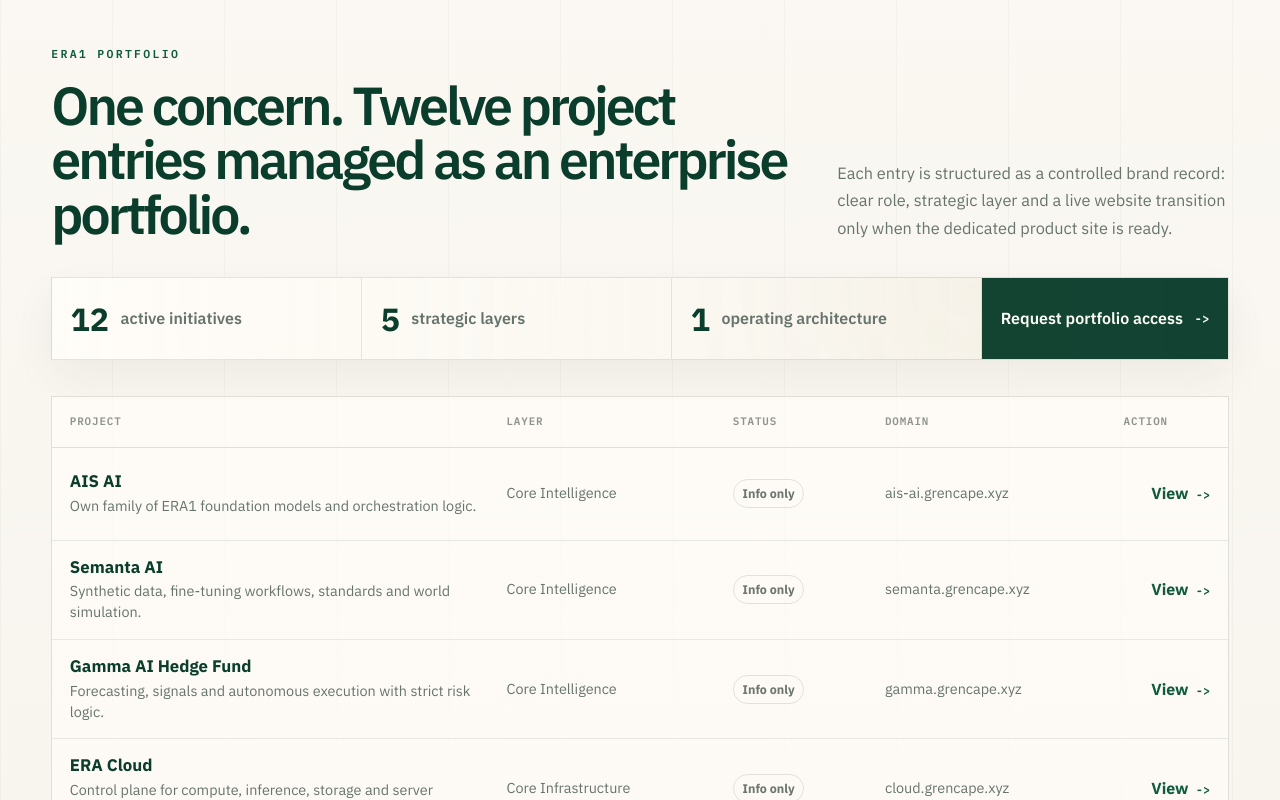
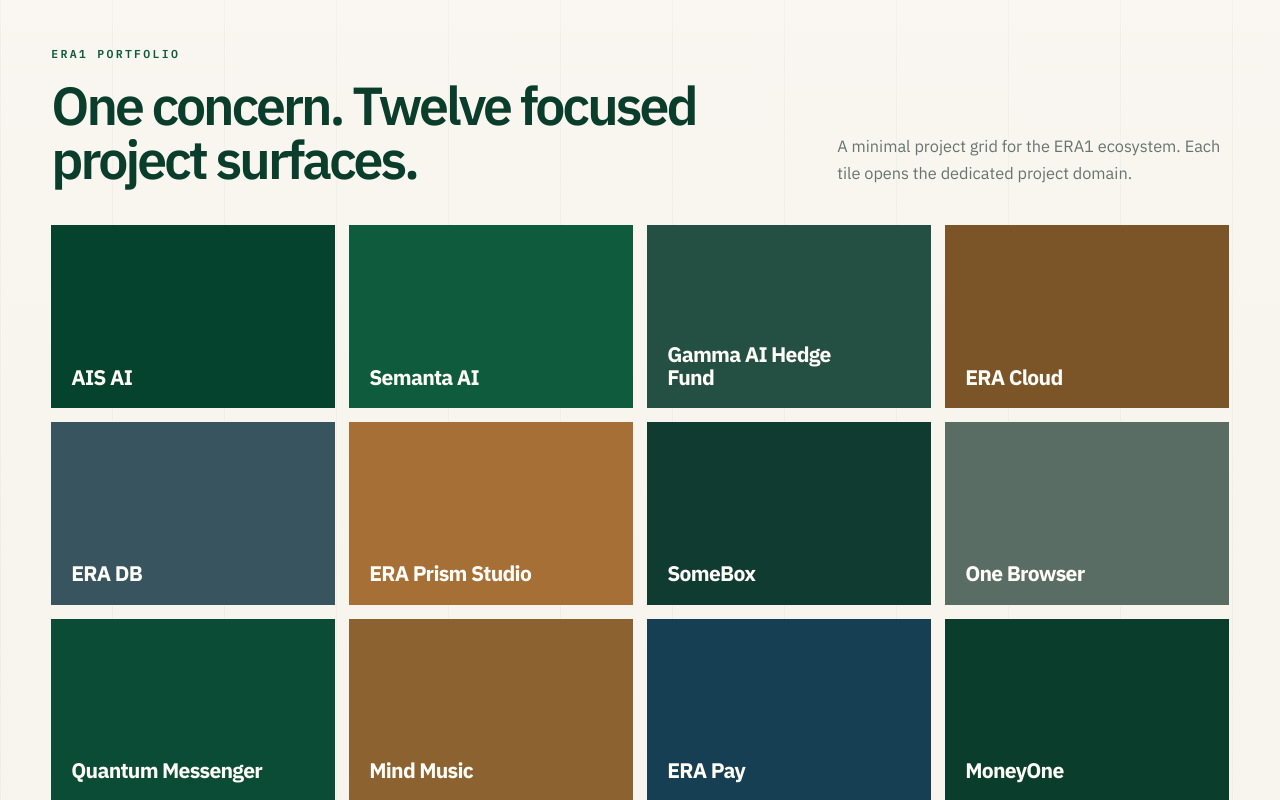
Before and after one commit to ivs-123/grencape-site, a React (Vite) app: page / in a window 1280 px wide. Shown: the part 1820-2620 px from the top of the page. Built offline with nearby package versions, Linux system fonts and the light colour scheme.

Commit message:
Replace project index with minimal tiles

```diff
--- a/src/App.tsx
+++ b/src/App.tsx
@@ -33,25 +33,17 @@ function App() {
     return (
       <motion.a
         key={project.name}
-        className="project-row-card"
-        href={project.siteStatus === 'live' ? project.siteUrl : `#/projects/${project.slug}`}
-        target={project.siteStatus === 'live' ? '_blank' : undefined}
-        rel={project.siteStatus === 'live' ? 'noreferrer' : undefined}
+        className="project-tile"
+        href={project.siteUrl}
+        target="_blank"
+        rel="noreferrer"
+        aria-label={`Open ${project.name}`}
         initial={{ opacity: 0, y: 12 }}
         whileInView={{ opacity: 1, y: 0 }}
         viewport={viewport}
         transition={{ duration: 0.28, delay: index * 0.025 }}
       >
-        <span className="project-row-name">
-          <strong>{project.name}</strong>
-          <span>{project.role}</span>
-        </span>
-        <span className="project-row-meta">{project.layer}</span>
-        <span className={`project-row-status project-row-status-${project.siteStatus}`}>
-          {project.siteStatus === 'live' ? 'Live site' : 'Info only'}
-        </span>
-        <span className="project-row-domain">{project.siteUrl.replace('https://', '')}</span>
-        <span className="project-row-action">{project.siteStatus === 'live' ? 'Open' : 'View'}</span>
+        <span>{project.name}</span>
       </motion.a>
     );
   };
@@ -152,50 +144,21 @@ function App() {
             <div>
               <p className="eyebrow">ERA1 PORTFOLIO</p>
               <h2>
-                <span className="title-desktop">One concern. Twelve project entries managed as an enterprise portfolio.</span>
+                <span className="title-desktop">One concern. Twelve focused project surfaces.</span>
                 <span className="title-mobile">
                   One concern.
                   <br />
-                  Twelve project entries.
+                  Twelve project surfaces.
                   <br />
-                  Enterprise portfolio.
+                  ERA1 portfolio.
                 </span>
               </h2>
             </div>
             <p>
-              Each entry is structured as a controlled brand record: clear role, strategic layer and a live
-              website transition only when the dedicated product site is ready.
+              A minimal project grid for the ERA1 ecosystem. Each tile opens the dedicated project domain.
             </p>
           </motion.div>
-          <motion.div
-            className="portfolio-meta"
-            initial={{ opacity: 0, y: 10 }}
-            whileInView={{ opacity: 1, y: 0 }}
-            viewport={viewport}
-            transition={{ duration: 0.35 }}
-          >
-            <span>
-              <strong>12</strong>
-              active initiatives
-            </span>
-            <span>
-              <strong>5</strong>
-              strategic layers
-            </span>
-            <span>
-              <strong>1</strong>
-              operating architecture
-            </span>
-            <a href="mailto:hello@grencape.xyz">Request portfolio access</a>
-          </motion.div>
-          <div className="project-index" role="list" aria-label="ERA1 project index">
-            <div className="project-index-head" aria-hidden="true">
-              <span>Project</span>
-              <span>Layer</span>
-              <span>Status</span>
-              <span>Domain</span>
-              <span>Action</span>
-            </div>
+          <div className="project-tile-grid" role="list" aria-label="ERA1 project sites">
             {projects.map(renderProjectBanner)}
           </div>
         </section>
--- a/src/index.css
+++ b/src/index.css
@@ -323,6 +323,10 @@ a {
   border-bottom: 1px solid var(--line);
 }
 
+.layer-row > div {
+  min-width: 0;
+}
+
 .layer-index {
   margin: 0;
   color: var(--copper);
@@ -346,6 +350,8 @@ a {
   color: var(--ink) !important;
   font-size: 0.94rem;
   font-weight: 600;
+  min-width: 0;
+  overflow-wrap: anywhere;
 }
 
 .project-showcase-head {
@@ -371,145 +377,89 @@ a {
   line-height: 1.7;
 }
 
-.portfolio-meta {
-  margin-top: 2.2rem;
+.project-tile-grid {
+  margin-top: 2.4rem;
   display: grid;
-  grid-template-columns: repeat(3, minmax(0, 1fr)) auto;
-  align-items: stretch;
-  border: 1px solid rgba(20, 35, 27, 0.11);
-  background:
-    linear-gradient(90deg, rgba(255, 253, 248, 0.9), rgba(246, 242, 233, 0.76)),
-    radial-gradient(circle at 78% 10%, rgba(170, 117, 56, 0.16), transparent 18rem);
-  box-shadow: 0 18px 44px rgba(28, 39, 34, 0.055);
+  grid-template-columns: repeat(4, minmax(0, 1fr));
+  gap: 0.9rem;
 }
 
-.portfolio-meta span,
-.portfolio-meta a {
-  min-height: 5.1rem;
-  padding: 1rem 1.15rem;
+.project-tile {
+  min-height: 11.4rem;
+  padding: 1.25rem;
   display: flex;
-  align-items: center;
-  gap: 0.72rem;
-  border-right: 1px solid rgba(20, 35, 27, 0.1);
-  color: var(--muted);
-  font-weight: 600;
+  align-items: flex-end;
+  background: var(--tile-color, var(--green-deep));
+  color: #fffdf8;
+  overflow: hidden;
+  transition: transform 170ms ease, filter 170ms ease;
 }
 
-.portfolio-meta strong {
-  color: var(--green-deep);
-  font-size: 2rem;
-  font-weight: 700;
-  line-height: 1;
+.project-tile:nth-child(1) {
+  --tile-color: #06432f;
 }
 
-.portfolio-meta a {
-  border-right: 0;
-  background: rgba(10, 61, 43, 0.96);
-  color: #fffdf8;
-  justify-content: center;
-  white-space: nowrap;
+.project-tile:nth-child(2) {
+  --tile-color: #0f5b3d;
 }
 
-.portfolio-meta a::after {
-  content: '->';
-  font-family: 'IBM Plex Mono', monospace;
-  font-size: 0.78rem;
+.project-tile:nth-child(3) {
+  --tile-color: #244f43;
 }
 
-.project-index {
-  margin-top: 2.2rem;
-  border: 1px solid var(--line);
-  background: rgba(255, 253, 248, 0.72);
+.project-tile:nth-child(4) {
+  --tile-color: #7b5428;
 }
 
-.project-index-head,
-.project-row-card {
-  display: grid;
-  grid-template-columns: minmax(18rem, 1.7fr) minmax(10rem, 0.85fr) minmax(7rem, 0.55fr) minmax(12rem, 0.9fr) minmax(5rem, 0.35fr);
-  gap: 1rem;
-  align-items: center;
+.project-tile:nth-child(5) {
+  --tile-color: #38545e;
 }
 
-.project-index-head {
-  min-height: 3.2rem;
-  padding: 0 1.1rem;
-  color: rgba(20, 35, 27, 0.48);
-  border-bottom: 1px solid var(--line);
-  font-family: 'IBM Plex Mono', monospace;
-  font-size: 0.68rem;
-  font-weight: 600;
-  letter-spacing: 0.08em;
-  text-transform: uppercase;
+.project-tile:nth-child(6) {
+  --tile-color: #a56f35;
 }
 
-.project-row-card {
-  min-height: 5.8rem;
-  padding: 1rem 1.1rem;
-  border-bottom: 1px solid rgba(20, 35, 27, 0.09);
-  transition: background-color 160ms ease, color 160ms ease;
+.project-tile:nth-child(7) {
+  --tile-color: #103b31;
 }
 
-.project-row-card:last-child {
-  border-bottom: 0;
+.project-tile:nth-child(8) {
+  --tile-color: #596d64;
 }
 
-.project-row-card:hover,
-.project-row-card:focus-visible {
-  background: rgba(255, 255, 255, 0.78);
-  color: var(--green-deep);
-  outline: none;
+.project-tile:nth-child(9) {
+  --tile-color: #0b4c36;
 }
 
-.project-row-name {
-  min-width: 0;
-  display: grid;
-  gap: 0.28rem;
+.project-tile:nth-child(10) {
+  --tile-color: #8b6230;
 }
 
-.project-row-name strong {
-  color: var(--green-deep);
-  font-size: 1.05rem;
-  line-height: 1.2;
+.project-tile:nth-child(11) {
+  --tile-color: #173f54;
 }
 
-.project-row-name span,
-.project-row-meta,
-.project-row-domain {
-  color: var(--muted);
-  font-size: 0.9rem;
-  line-height: 1.45;
+.project-tile:nth-child(12) {
+  --tile-color: #0a3d2b;
 }
 
-.project-row-name span,
-.project-row-domain {
-  overflow-wrap: anywhere;
+.project-tile span {
+  max-width: 12rem;
+  color: #fffdf8;
+  font-size: 1.32rem;
+  font-weight: 700;
+  letter-spacing: -0.035em;
+  line-height: 1.05;
 }
 
-.project-row-status {
-  width: max-content;
-  padding: 0.24rem 0.55rem;
-  border: 1px solid rgba(20, 35, 27, 0.12);
-  border-radius: 999px;
-  color: rgba(20, 35, 27, 0.62);
-  font-size: 0.78rem;
-  font-weight: 700;
+.project-tile:hover {
+  transform: translateY(-3px);
+  filter: brightness(1.04);
 }
 
-.project-row-status-live {
-  border-color: rgba(15, 91, 61, 0.24);
-  color: var(--green);
-}
-
-.project-row-action {
-  justify-self: end;
-  color: var(--green);
-  font-weight: 800;
-}
-
-.project-row-action::after {
-  content: ' ->';
-  font-family: 'IBM Plex Mono', monospace;
-  font-size: 0.75rem;
+.project-tile:focus-visible {
+  outline: 3px solid rgba(170, 117, 56, 0.5);
+  outline-offset: 4px;
 }
 
 .manifesto-grid {
@@ -814,22 +764,8 @@ a {
     gap: 1.2rem;
   }
 
-  .portfolio-meta {
+  .project-tile-grid {
     grid-template-columns: repeat(3, minmax(0, 1fr));
-  }
-
-  .portfolio-meta a {
-    grid-column: 1 / -1;
-    border-top: 1px solid rgba(20, 35, 27, 0.1);
-  }
-
-  .project-index {
-    overflow-x: auto;
-  }
-
-  .project-index-head,
-  .project-row-card {
-    min-width: 58rem;
   }
 }
 
@@ -911,44 +847,14 @@ a {
     grid-column: auto;
   }
 
-  .project-index {
-    border: 0;
-    background: transparent;
-    display: grid;
-    gap: 0.75rem;
+  .project-tile-grid {
+    grid-template-columns: repeat(2, minmax(0, 1fr));
+    gap: 0.7rem;
   }
 
-  .project-index-head {
-    display: none;
-  }
-
-  .project-row-card {
-    min-width: 0;
-    min-height: 0;
-    grid-template-columns: 1fr;
-    gap: 0.65rem;
+  .project-tile {
+    min-height: 9.4rem;
     padding: 1rem;
-    border: 1px solid var(--line);
-    background: rgba(255, 253, 248, 0.76);
-  }
-
-  .project-row-action {
-    justify-self: start;
-  }
-
-  .portfolio-meta {
-    grid-template-columns: 1fr;
-  }
-
-  .portfolio-meta span,
-  .portfolio-meta a {
-    min-height: 4.4rem;
-    border-right: 0;
-    border-bottom: 1px solid rgba(20, 35, 27, 0.1);
-  }
-
-  .portfolio-meta a {
-    border-bottom: 0;
   }
 }
 
@@ -993,8 +899,17 @@ a {
     max-width: 21rem;
   }
 
-  .portfolio-meta strong {
-    font-size: 2rem;
+  .project-tile-grid {
+    grid-template-columns: 1fr;
+  }
+
+  .project-tile {
+    min-height: 6.6rem;
+  }
+
+  .project-tile span {
+    max-width: none;
+    font-size: 1.16rem;
   }
 
   .layer-row {
```
